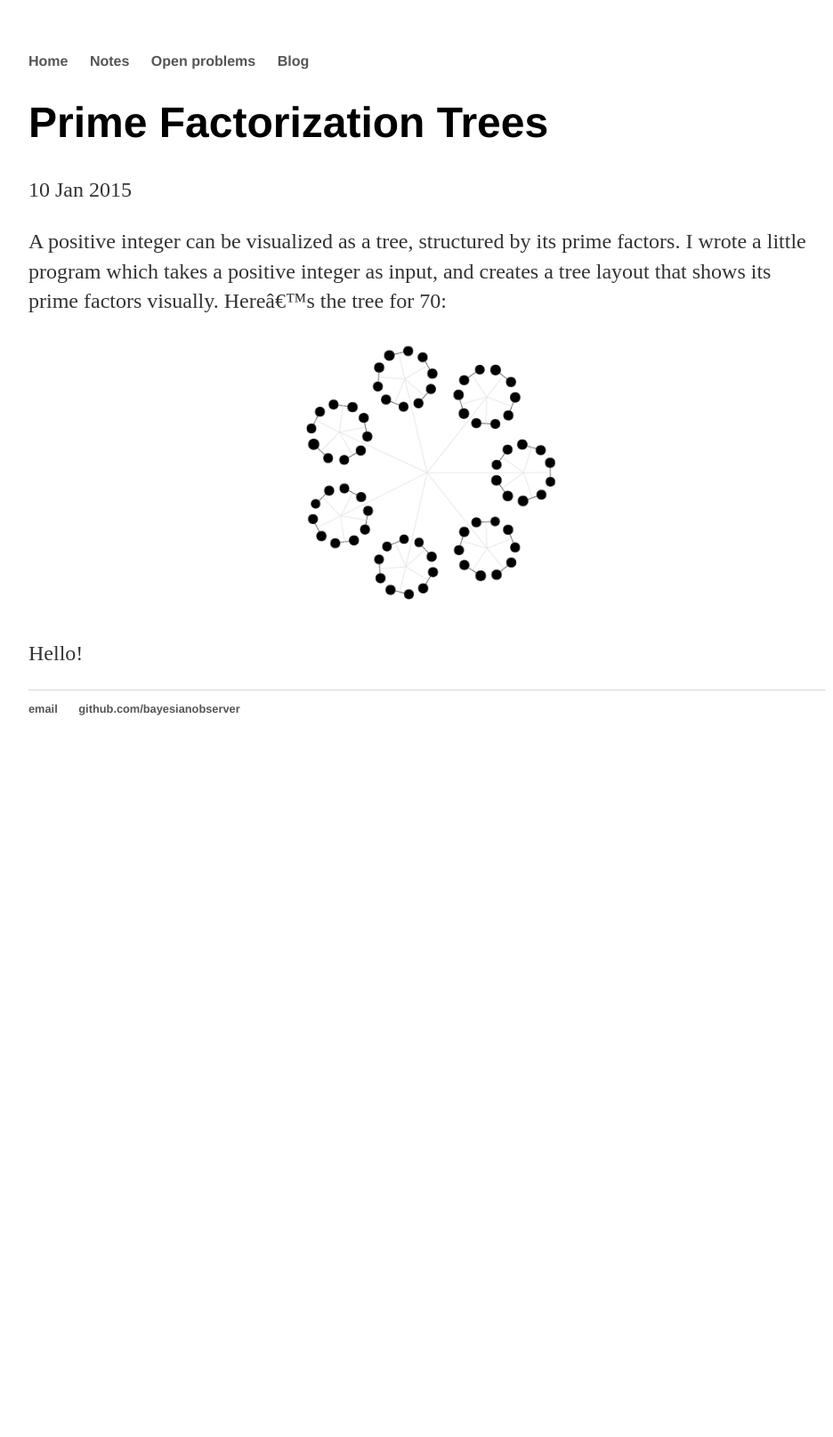
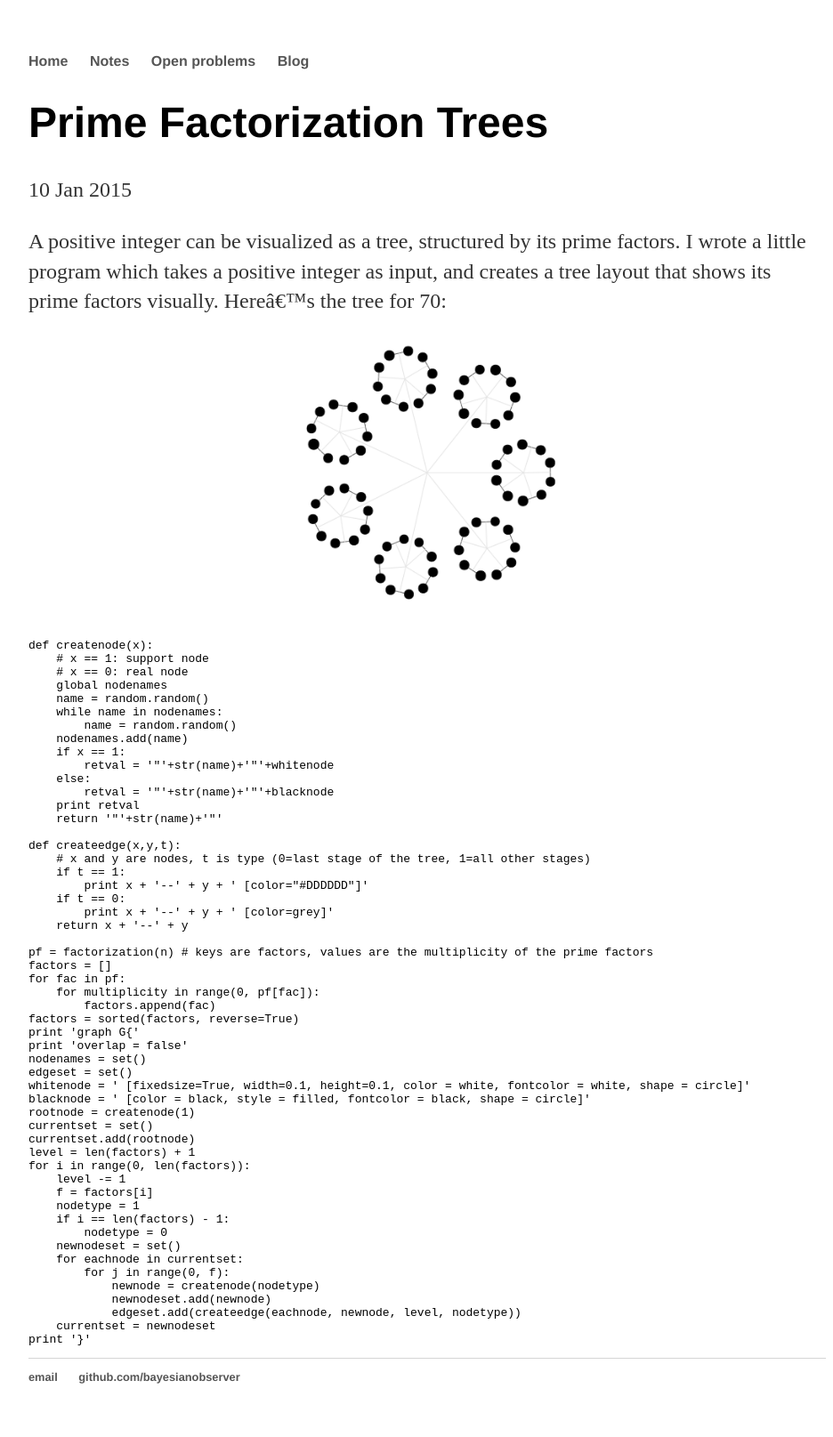
Before and after one commit to bayesianobserver/bayesianobserver.github.io, a Jekyll site: the page built from _posts/2015-01-10-prime-factorization-trees.md, in a window 1280 px wide. Shown: the whole page at 89% size, without its empty margins (160-1096 px from the left). Built offline with Jekyll 4.4.1, drawn with Linux system fonts in a browser that asks for light colours; a script that is not in the unit is left out; before the commit the page ends 900 px from its top, so only the background shows below that.

Commit message:
Update 2015-01-10-prime-factorization-trees.md

````diff
--- a/_posts/2015-01-10-prime-factorization-trees.md
+++ b/_posts/2015-01-10-prime-factorization-trees.md
@@ -12,4 +12,58 @@ A positive integer can be visualized as a tree, structured by its prime factors.
   <img width="320"  src="/assets/screen-shot-2012-10-07-at-9-55-37-am.png">
 </p>
 
-Hello!
+```
+def createnode(x):
+    # x == 1: support node
+    # x == 0: real node
+    global nodenames
+    name = random.random()
+    while name in nodenames:
+        name = random.random()
+    nodenames.add(name)
+    if x == 1:
+        retval = '"'+str(name)+'"'+whitenode
+    else:
+        retval = '"'+str(name)+'"'+blacknode
+    print retval
+    return '"'+str(name)+'"'
+
+def createedge(x,y,t):
+    # x and y are nodes, t is type (0=last stage of the tree, 1=all other stages)
+    if t == 1:
+        print x + '--' + y + ' [color="#DDDDDD"]'
+    if t == 0:
+        print x + '--' + y + ' [color=grey]'
+    return x + '--' + y
+
+pf = factorization(n) # keys are factors, values are the multiplicity of the prime factors
+factors = []
+for fac in pf:
+    for multiplicity in range(0, pf[fac]):
+        factors.append(fac)
+factors = sorted(factors, reverse=True)
+print 'graph G{'
+print 'overlap = false'
+nodenames = set()
+edgeset = set()
+whitenode = ' [fixedsize=True, width=0.1, height=0.1, color = white, fontcolor = white, shape = circle]'
+blacknode = ' [color = black, style = filled, fontcolor = black, shape = circle]'
+rootnode = createnode(1)
+currentset = set()
+currentset.add(rootnode)
+level = len(factors) + 1
+for i in range(0, len(factors)):
+    level -= 1
+    f = factors[i]
+    nodetype = 1
+    if i == len(factors) - 1:
+        nodetype = 0
+    newnodeset = set()
+    for eachnode in currentset:
+        for j in range(0, f):
+            newnode = createnode(nodetype)
+            newnodeset.add(newnode)
+            edgeset.add(createedge(eachnode, newnode, level, nodetype))
+    currentset = newnodeset
+print '}'
+```
````
